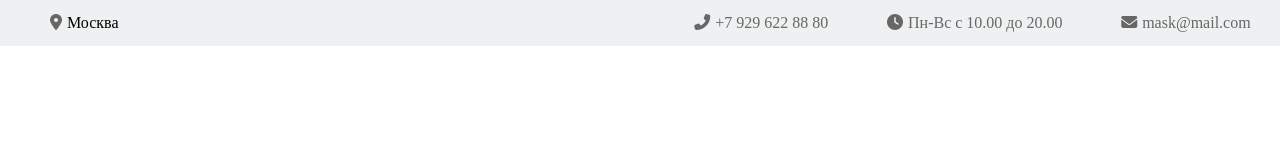
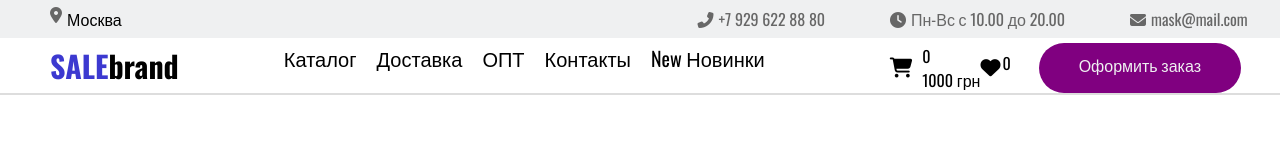
Before and after one commit to Flixalator/marketplace, a plain HTML site: page index.html in a window 1280 px wide. Drawn offline with nearby package versions, Linux system fonts and the light colour scheme.

Commit message:
Create nav panel, upload fonts

```diff
--- /dev/null
+++ b/css/fonts.css
@@ -0,0 +1 @@
+@import url('https://fonts.googleapis.com/css2?family=Oswald:wght@200;300;400;500;600;700&display=swap');
--- a/css/index.css
+++ b/css/index.css
@@ -2,14 +2,27 @@
     margin: 0;
     padding: 0;
     box-sizing: border-box;
+    font-family: Oswald, sans-serif;
 }
-/*стили для контактной панели */
+/* Global preferences */
+.align-right-top {
+    position: relative;
+    top: -5px;
+    left: -8px;
+}
+.round{
+    border-radius: 50%;
+    background-color: #E5E5E7;
+    width: 10px;
+    height: 10px;
+}
+/* Contact panel */
 .about-us{
     display: flex;
     align-items: center;
     flex-direction: row;
     background: #EFF0F1;
-    height: 46px;
+    height: 38px;
 }
 .about-us .place{
     display: flex;
@@ -26,3 +39,70 @@
     justify-content: space-around;
     width: 50%;
 }
+/* Navigation panel */
+
+nav{
+    display: flex;
+    flex-direction: row;
+    padding: 5px 0 0 0;
+    justify-content: space-between;
+    border-bottom: 2px solid #DDDDDD;
+    font-size: 16px;
+    width: 100%;
+}
+nav .logo{
+    margin-left: 50px;
+}
+nav .logo span:first-child{
+    color: #3C39D0;
+    text-transform: uppercase;
+    font-weight: 700;
+    font-size: 30px;
+}
+nav .logo span:last-child{
+    font-weight: 700;
+    font-size: 30px;
+}
+nav .pagination{
+    height: 50px;
+}
+nav .pagination ul{
+    display: flex;
+    flex-direction: row;
+    list-style: none;
+    height: 100%;
+}
+nav .pagination li {
+    margin-right: 20px;
+    font-size: 20px;
+    height: 100%;
+    transition: .2s;
+}
+nav .pagination li:hover {
+    border-bottom: 2px solid #4945FF;
+    cursor: pointer;
+}
+nav .interface{
+    display: flex;
+    flex-direction: row;
+    margin-right: 19px;
+}
+nav .interface .cart,
+nav .interface .likes{
+    display: flex;
+    flex-direction: row;
+    align-items: center;
+}
+nav .interface i,
+nav .interface .likes i{
+    margin-right: 10px;
+    font-size: 20px;
+}
+nav .interface .order{
+    margin-left: 20px;
+    margin-right: 20px;
+    border-radius: 40px;
+    padding: 10px 40px;
+    background-color: purple;
+    color: #EFF0F1;
+}
--- a/index.html
+++ b/index.html
@@ -5,6 +5,7 @@
     <meta http-equiv="X-UA-Compatible" content="IE=edge">
     <meta name="viewport" content="width=device-width, initial-scale=1.0">
     <link rel="stylesheet" href="css/index.css">
+    <link rel="stylesheet" href="css/fonts.css">
     <link rel="shortcut icon" href="assets/icons/title logo.png" type="image/x-icon">
     <script src="https://kit.fontawesome.com/9a0d959b89.js" crossorigin="anonymous"></script>
     <title>SaleBrand</title>
@@ -21,7 +22,40 @@
                 <span><i class="fas fa-envelope"></i>mask@mail.com</span>
             </div>
         </div>
-        <nav></nav>
+        <nav>
+            <div class="logo">
+                <h2><span>Sale</span><span>brand</span></h2>
+            </div>
+            <div class="pagination">
+                <ul>
+                    <li>Каталог</li>
+                    <li>Доставка</li>
+                    <li>ОПТ</li>
+                    <li>Контакты</li>
+                    <li><span>New</span> Новинки</li>
+                </ul>
+            </div>
+            <div class="interface">
+                <div class="cart">
+                    <div class="icon">
+                        <i class="fas fa-shopping-cart"></i>
+                    </div>
+                    <div class="stats">
+                    <div class="count-items">0</div>
+                    <div class="amount">1000 грн</div>
+                    </div>
+                </div>
+                <div class="likes">
+                    <div class="icon">
+                        <i class="fas fa-heart"></i>
+                    </div>
+                    <div class="stats align-right-top">
+                    <div class="count-items">0</div>
+                    </div>
+                </div>
+                <div class="order"><span>Оформить заказ</span></div>
+            </div>
+        </nav>
     </header>
     <section></section>
     <footer></footer>
```
